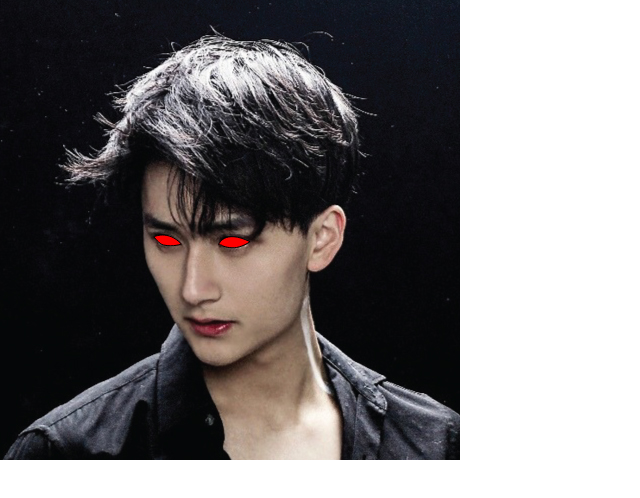
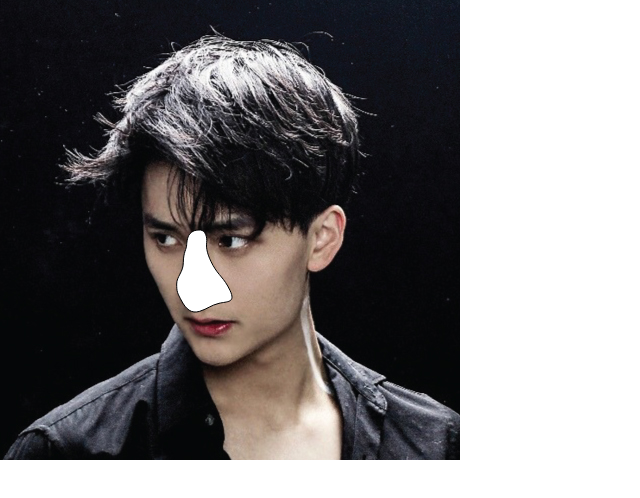
Before and after one commit to PayCra/boopjili, a React (Create React App) app: page / in a window 1280 px wide. Shown: the top 498 px of the page, without its empty margins (0-640 px from the left). Built offline with nearby package versions, Linux system fonts and the light colour scheme.

Commit message:
added noses

```diff
--- a/src/App.css
+++ b/src/App.css
@@ -1,16 +1,24 @@
 .eyes {
     position: absolute;
-    /*pointer-events: none;*/
+    pointer-events: none;
     height: 460px;
     width: 460px;
 
+    fill: transparent;
+    stroke: transparent;
+}
+
+.crazyEyes {
     fill: white;
     stroke: black;
-
-    /*fill: white;*/
-    /*stroke: black;*/
 }
 
-.eyes:hover {
-    fill: red
+.nose {
+    position: absolute;
+    height: 460px;
+    width: 460px;
+    pointer-events: none;
+
+    fill: white;
+    stroke: black;
 }
--- a/src/App.js
+++ b/src/App.js
@@ -1,13 +1,15 @@
 import React, {Component} from 'react';
 import './App.css';
 import Eyes from "./Components/Eyes";
+import Nose from "./Components/Noses";
 
 let number = Math.floor(Math.random() * 5)
 
 class App extends Component {
 
     state = {
-        link: number
+        link: number,
+        crazy: false
     }
 
     handleClick = () => {
@@ -15,9 +17,14 @@ class App extends Component {
         this.setState({link: number})
     }
 
+    handleMouseEnter = () => {
+        this.setState({crazy: true})
+    }
+
     render() {
         return (
             <div className='App'>
+                <Nose number={number}/>
                 <Eyes number={number}/>
                 <img onClick={this.handleClick} src={'纪李/JiLi' + this.state.link +'.jpg'} alt={'Unable to load Ji Li'}/>
             </div>
--- /dev/null
+++ b/src/Components/Noses.js
@@ -0,0 +1,44 @@
+import React from "react";
+
+const Nose0 =
+    <svg className="nose" viewBox="0 0 460 460">
+<path d="M212,184c-16.333,16.667-34,30-33.333,36.667s7.333,14,11.333,17
+	s16.667,5.666,27,4.333s25.334-6,20.667-15s-3.333-22-2-29.667s3.421-17,2.877-22.667s-3.877-9.667-10.21-8S212,184,212,184z"/>
+</svg>
+
+const Nose1 =
+    <svg className="nose" viewBox="0 0 460 460">
+<path d="M351.667,234.667c0,0-4.334-12.334-10.667-6.667
+	s-12.333,7.333-12,19s-9.667,25.333-9.667,30.333s7.667,7.668,16.167,13.334s13.5,7.332,22.5,5.666s11.666-3.667,14.333-12
+	s-1-18.207-4.333-22.604S351.667,234.667,351.667,234.667z"/>
+</svg>
+
+const Nose2 =
+    <svg className="nose" viewBox="0 0 460 460">
+        <path d="M136.333,158.333c1.167,4.167-1.167,6.333,0,12.667
+	s-1.833,7-1.167,12.167S133.906,189.5,135.87,194s5.964,7.667,9.297,7.167s7-2.667,12.167-3.667s8.167-0.666,10.833-3.833
+	s9.5-0.667,5.167-7.667s-6.833-10.333-11.833-14.5s-5.833-7.167-9-13.167s-2.833-9.5-6.167-12s-5-3.5-7-1.167
+	S136.333,158.333,136.333,158.333z"/>
+    </svg>
+
+const Nose3 =
+    <svg className="nose" viewBox="0 0 460 460">
+        <path d="M161.5,177c-3.5,4.75-10.75,9.25-15.25,17s-12,8-10.75,18.5
+	s-1.25,15,6.5,17.5s12.25,3.5,20.75,1.75S177.5,231,181,225s3.5-6.5,0-17s-6.25-13.5-4.25-22.5s6.5-14.75,2.75-18.5
+	s-8.5-6.25-10.75-6s-4.5,2.5-4.75,8.5S161.5,177,161.5,177z"/>
+    </svg>
+
+const Nose4 =
+    <svg className="nose" viewBox="0 0 460 460">
+        <path d="M186.666,244.667c0,4.333-3.333,7.667-3.333,17.667
+	s-6.667,13.999-6.667,21.666s0.667,9,5,17s9.667,13.001,18,10.334s11-6,19.333-8s17-0.333,11-13c-6-12.667-11.334-14.666-17-25
+	s-7-17-6.333-22.667s-1.333-12.334-6.333-12.667s-8,1-10.667,4S186.666,244.667,186.666,244.667z"/>
+    </svg>
+
+let ArrayOfNoses = [Nose0,Nose1,Nose2,Nose3,Nose4]
+
+function Nose(props) {
+    return (ArrayOfNoses[props.number])
+}
+
+export default Nose;
```
